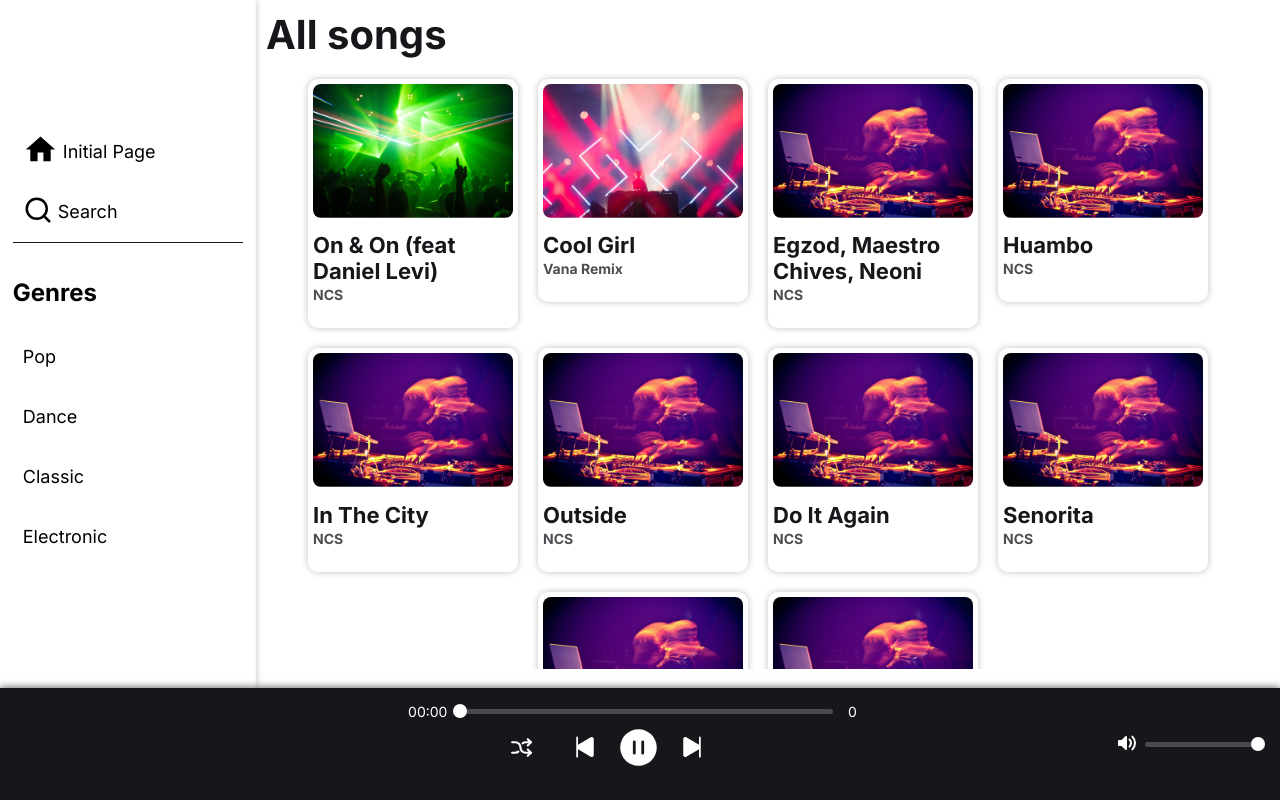
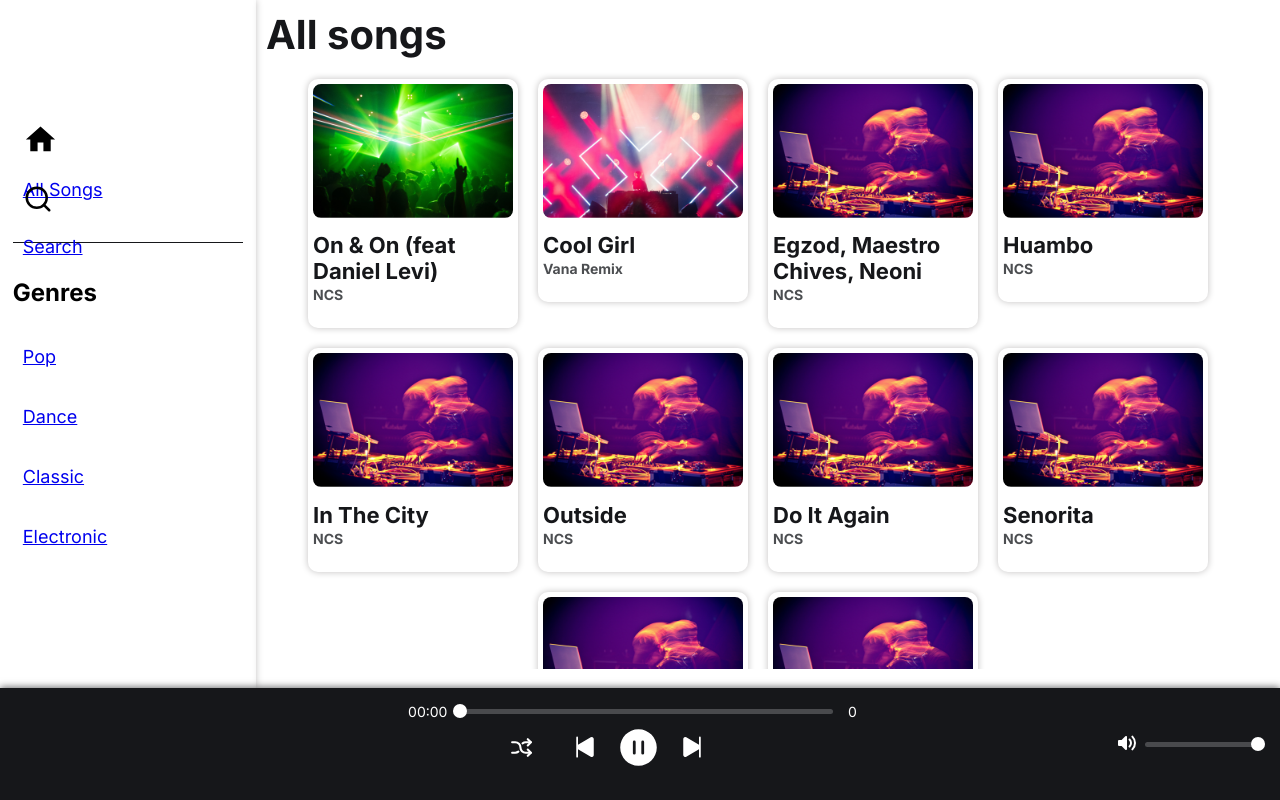
Before and after one commit to KatyRosli/musicplayer, a React (Create React App) app: page / in a window 1280 px wide. Built offline with nearby package versions, Linux system fonts and the light colour scheme.

Commit message:
added routes

```diff
--- a/src/App.tsx
+++ b/src/App.tsx
@@ -1,8 +1,8 @@
 import React, { useEffect, useState } from 'react';
 import { musics } from './data/data';
-import { Player } from './components/Player';
-import { Musics } from './components/Musics';
-import { Sidebar } from './components/Sidebar';
+import { Player } from './components/Player/Player';
+import { Musics } from './components/Musics/Musics';
+import { Sidebar } from './components/Sidebar/Sidebar';
 import { Menu } from './svg/svg';
 import './App.css';
 import * as C from './styles'
--- a/src/components/Sidebar/index.tsx
+++ b/src/components/Sidebar/Sidebar.tsx
@@ -1,4 +1,8 @@
 import React from "react";
+import {
+    BrowserRouter as Router,
+    Link
+  } from "react-router-dom";
 import { Home, Search } from '../../svg/svg';
 import * as C from './styles';
 
@@ -11,41 +15,54 @@ type Props = {
     setIsSidebar: (e: boolean) => void;
 }
 
+
 export const Sidebar = ({ setGenre, setIsSearch, setIsFull, isSearch, isSidebar, setIsSidebar }: Props) => {
     return (
         <C.Container isSidebar={isSidebar}>
+            <Router>
             <div className='inicialSearch'>
                 <div
                 onClick={() => {setGenre(''); setIsSearch(false); setIsFull(false); setIsSidebar(false)}}
                 className='iniSearDivs'>
-                    <p><Home/></p> Initial Page
+                   <Link to='/'><p><Home/></p> All Songs
+                   </Link>
                 </div>
 
                 <div
                 onClick={() => {setIsSearch(!isSearch); setIsSidebar(false)}}className='iniSearDivs'>
-                    <p><Search /></p> Search
+                    <Link to='/search'><p><Search /></p> Search
+                    </Link>
                 </div>
             </div>
 
             <div className='genres'>
                 <h2>Genres</h2>
+                <Link to='/pop'>
                 <div
                 onClick={() => {setGenre('Pop'); setIsSidebar(false); setIsSearch(false)}}>
                     Pop
                 </div>
+                </Link>
+                <Link to='/dance'>
                 <div
                 onClick={() => {setGenre('Dance'); setIsSidebar(false); setIsSearch(false)}}>
                     Dance
                 </div>
+                </Link>
+                <Link to='/classic'>
                 <div
                 onClick={() => {setGenre('Classic'); setIsSidebar(false); setIsSearch(false)}}>
                     Classic
                 </div>
+                </Link>
+                <Link to='/electronic'>
                 <div
                 onClick={() => {setGenre('Electronic'); setIsSidebar(false); setIsSearch(false)}}>
                     Electronic
                 </div>
+                </Link>
             </div>
+            </Router>
         </C.Container>
     )
 }
--- a/src/index.tsx
+++ b/src/index.tsx
@@ -1,16 +1,15 @@
 import React from 'react';
-import { createRoot } from 'react-dom/client';
-import { BrowserRouter } from 'react-router-dom';
+import ReactDOM from 'react-dom/client';
 import App from './App';
 import reportWebVitals from './reportWebVitals';
 
-const container = document.getElementById('root')
-const root = createRoot(container!);
-
+const root = ReactDOM.createRoot(
+  document.getElementById('root') as HTMLElement
+);
 root.render(
-    <BrowserRouter>
-      <App />
-    </BrowserRouter>
+  <React.StrictMode>
+    <App />
+  </React.StrictMode>
 );
 
 // If you want to start measuring performance in your app, pass a function
```
Also changed, not shown: src/components/Musics/Musics.tsx (renamed from src/components/Musics/index.tsx), src/components/Player/Player.tsx (renamed from src/components/Player/index.tsx).
